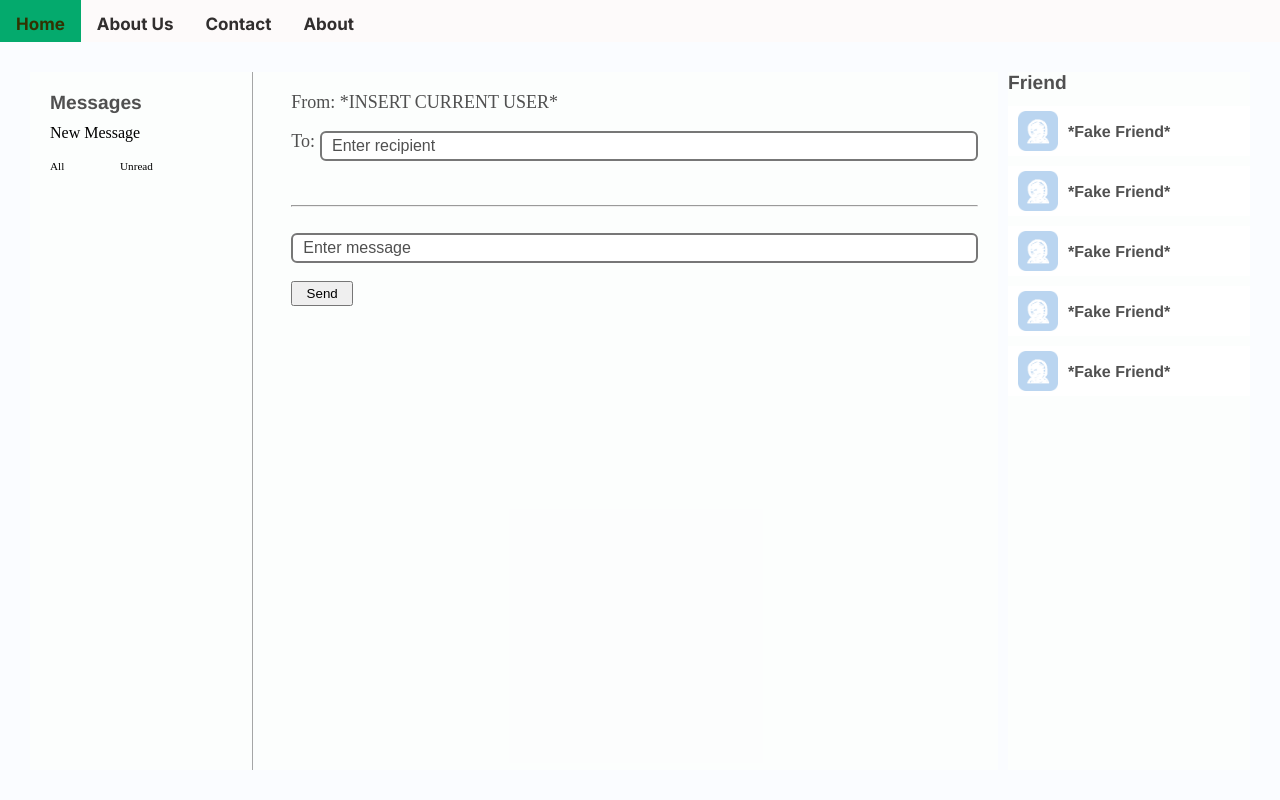
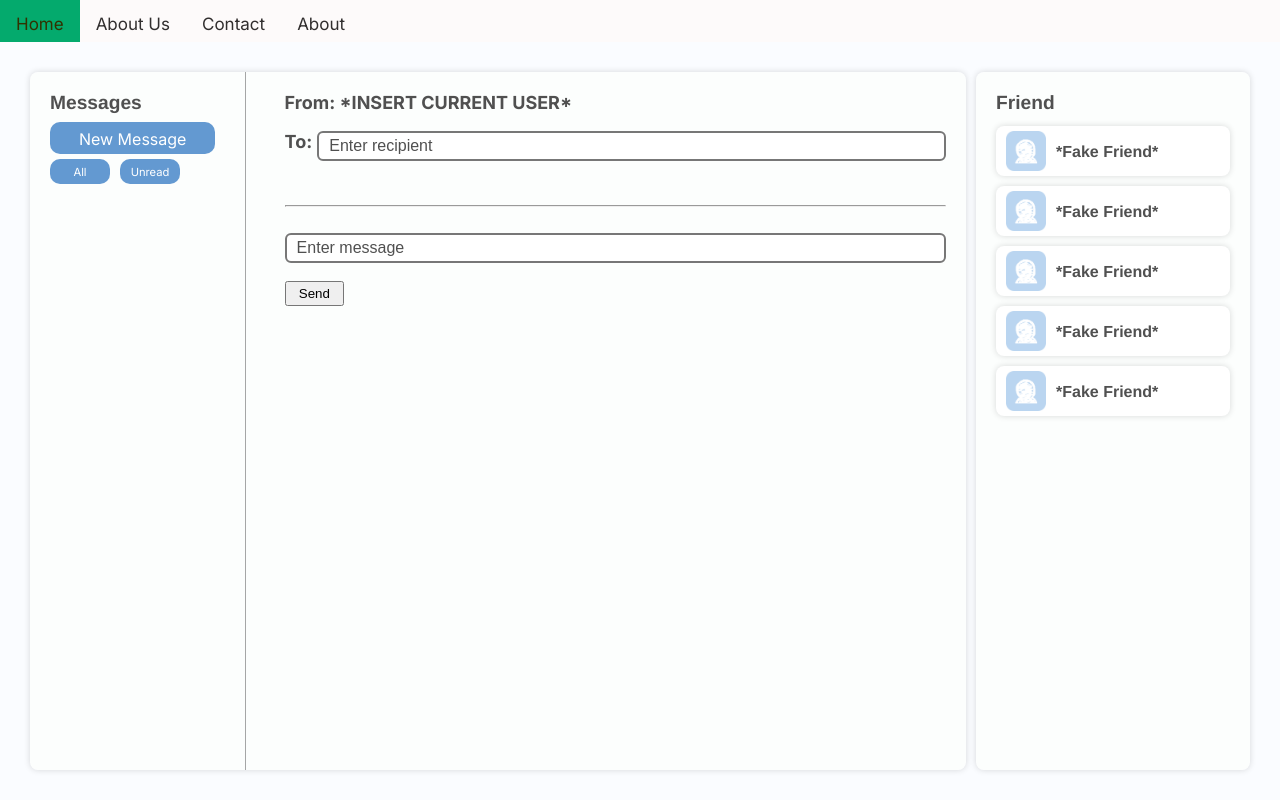
Before and after one commit to AL108/INFO2222-ASG, a Python web app: template src/templates/msg_window.html in a window 1280 px wide. Run offline with Jinja, Linux system fonts and the light colour scheme; the template is opened without the code that fills it, so the values that code supplies are empty.

Commit message:
fixed buggies

```diff
--- a/src/static/css/common.css
+++ b/src/static/css/common.css
@@ -13,7 +13,6 @@
     border-radius: 10px;
     border-width: 0px;
     display: flex;
-    /* width: 200px; */
     border-color: #6399D1;
     background-color: #6399D1;
     color: WHITE;
@@ -27,7 +26,7 @@
     justify-content: center;
     align-content: center;
     align-items: center;
-    width: 500px;
+    /* width: 50px; */
     border-color: #6399D1;
     background-color: #6399D1;
     color: WHITE;
--- a/src/static/css/msg_window.css
+++ b/src/static/css/msg_window.css
@@ -230,7 +230,7 @@ html, body {
     height: 25px;
     width: 30%;
     display: inline;
-    font-size: 12px;
+    /* font-size: 12px; */
     margin-bottom: 3%;
 }
 
--- a/src/templates/msg_window.html
+++ b/src/templates/msg_window.html
@@ -1,9 +1,10 @@
 <head>
+<link rel="stylesheet" type="text/css" href="css/common.css">
 <link rel="stylesheet" type="text/css" href="css/msg_window.css">
 <script src="js/script_head.js"></script>
 <link rel="preconnect" href="https://fonts.googleapis.com">
 <link rel="preconnect" href="https://fonts.gstatic.com" crossorigin>
-<link href="https://fonts.googleapis.com/css2?family=Inter:wght@700&display=swap" rel="stylesheet">
+<link href="https://fonts.googleapis.com/css2?family=Inter:wght@400;700&display=swap" rel="stylesheet">
 <title>Messages</title>
 </head>
 
@@ -21,10 +22,10 @@
 
         <div class="leftMsgPanel">
             <h2 class="panelLabel">Messages</h2>
-            <div class="button_theme os" id="new_message_button" type="button" name="button" onclick="viewNewMessage()">New Message</div>
+            <div class="button_theme inter" id="new_message_button" type="button" name="button" onclick="viewNewMessage()">New Message</div>
             <div id="button_container">
-                <div class="button_theme os tag_button" id="all_tag" type="button" name="button" onclick="viewNewMessage()">All</div>
-                <div class="button_theme os tag_button" id="unread_tag" type="button" name="button" onclick="viewNewMessage()">Unread</div>
+                <div class="button_theme inter tag_button" id="all_tag" type="button" name="button" onclick="viewNewMessage()">All</div>
+                <div class="button_theme inter tag_button" id="unread_tag" type="button" name="button" onclick="viewNewMessage()">Unread</div>
             </div>
             <div class="msgListPanel" id ="receivedMsgsPanel">
                 <div class="messageBox container" id="messageTemplate">
@@ -51,11 +52,11 @@
             <div id="msgInputContainer">
                 <form id="sendMessageForm" action="/msg_window" method="post" autocomplete="off">
 
-                    <label id="senderField" class="msgFont os_bold">From: *INSERT CURRENT USER*</label>
+                    <label id="senderField" class="msgFont inter_bold">From: *INSERT CURRENT USER*</label>
 
                     <br><br>
                     <div id="toBox">
-                        <label class="msgFont os_bold" for="friendsList">To: </label>
+                        <label class="msgFont inter_bold" for="friendsList">To: </label>
                         <input class="msgInputBox" id='recipientField' type="text" placeholder="Enter recipient"/>
                     </div>
 
```
Also changed, not shown: src/static/css/register.css (+5 -2 lines), src/templates/register.html (+29 -6 lines).
